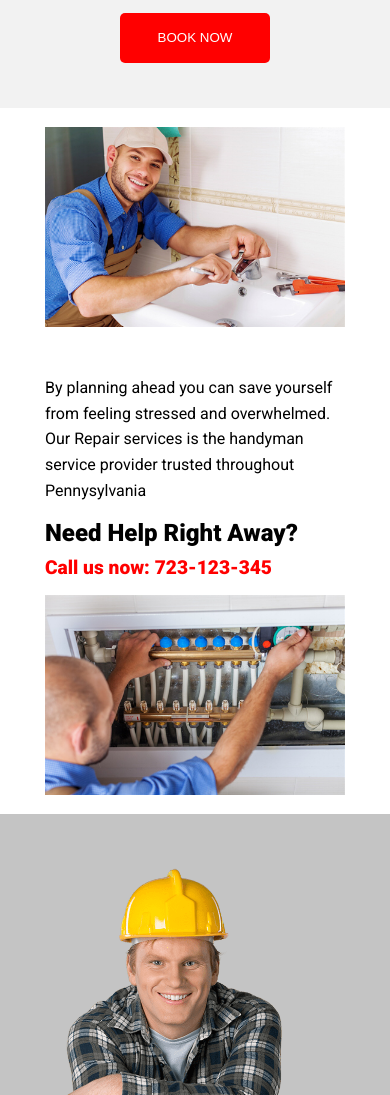
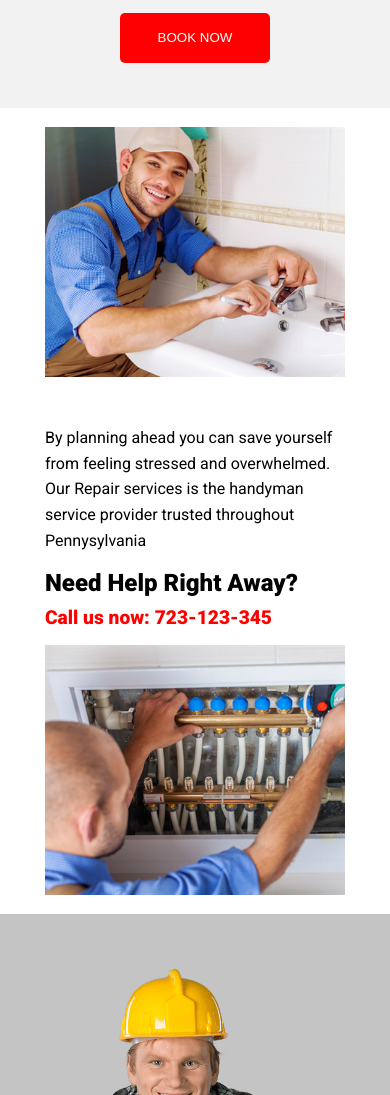
Before and after one commit to Purple19-dev/kodecamp_activity_7, a plain HTML site: page index.html in a window 390 px wide. Shown: the part 1416-2511 px from the top of the page. Drawn offline with nearby package versions, Linux system fonts and the light colour scheme.

Commit message:
updated mobile responsive design

```diff
--- a/assets/styles/style.css
+++ b/assets/styles/style.css
@@ -126,6 +126,7 @@ body {
   font-family: var(--rubik-font);
   font-size: 1rem;
   line-height: 1.6;
+  overflow-x: hidden;
 }
 
 h1,
@@ -267,7 +268,6 @@ img {
     top: 95%;
     text-align: left;
     line-height: 1;
-   /* width: 300px;*/
     max-width: 320px;
   }
 }
@@ -380,6 +380,8 @@ img {
    flex-direction: column;
    justify-content: center;
    align-items: center;
+  /* padding-left: 20%;
+   padding-right: 20%;*/
 }
 
 .services-content {
@@ -430,6 +432,7 @@ img {
     align-items: center;
     justify-content: center;
     padding: auto;
+    overflow-x: hidden;
   }
 
 }
@@ -457,8 +460,8 @@ img {
 .pic {
   width: 300px;
   max-width: 300px;
-  height: 200px;
-  min-height: 200px;
+  height: 250px;
+  min-height: 250px;
 }
 @media screen and (min-width: 768px) {
   .pic {
@@ -486,7 +489,7 @@ img {
 @media screen and (max-width: 475px) {
   .image-text {
     width: 300px;
-    max-width: 400px;
+    max-width: 300px;
   }
 }
 
@@ -550,6 +553,12 @@ img {
     flex-direction: row;
     justify-content: center;
     padding: 0;
+  }
+}
+
+@media screen and (max-width: 475px) {
+  .banner-section {
+    overflow-x: hidden;
   }
 }
 
@@ -710,7 +719,6 @@ margin-bottom: 4rem;
 @media screen and (max-width: 475px) {
   .our-services {
     padding: 2% 10%;
-    padding-left: 10%;
     margin-bottom: 3rem;
     }
 }
```
